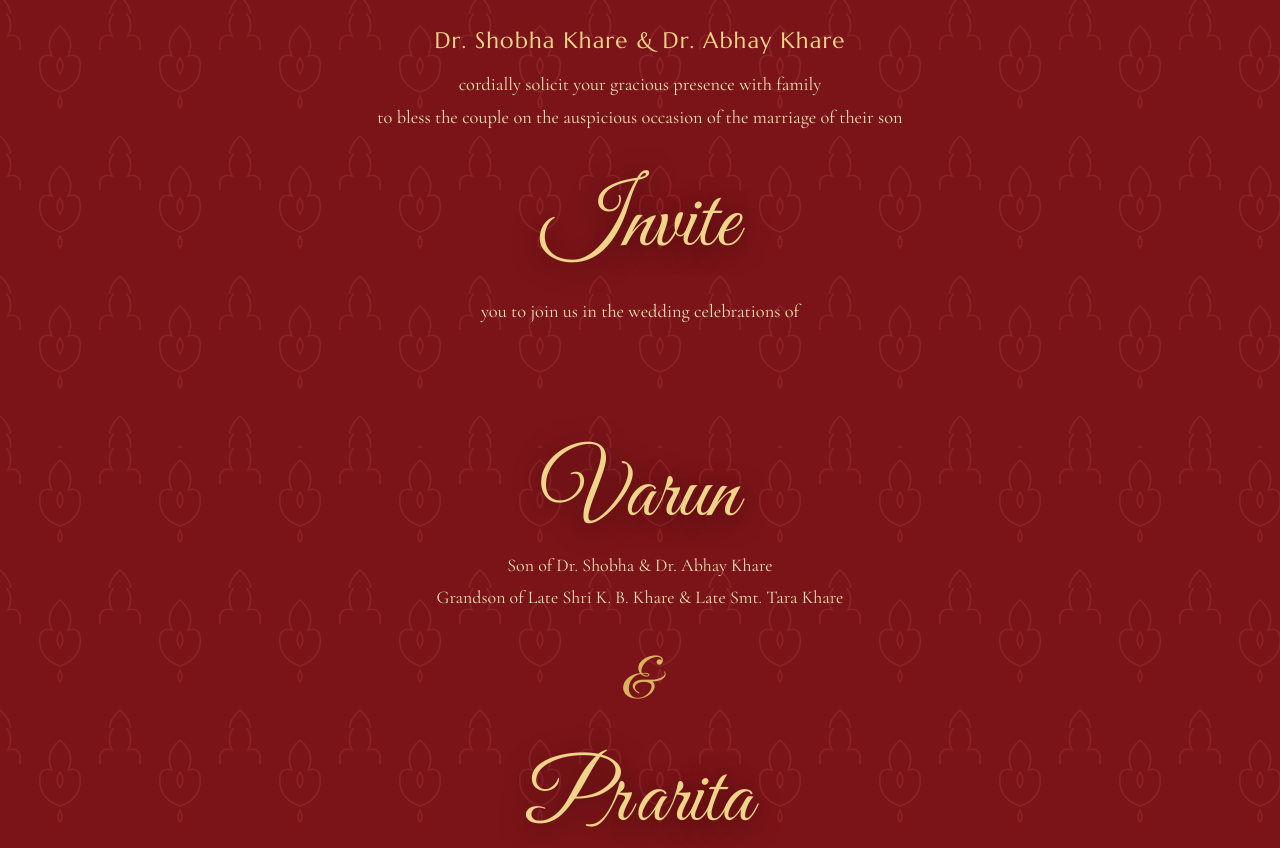
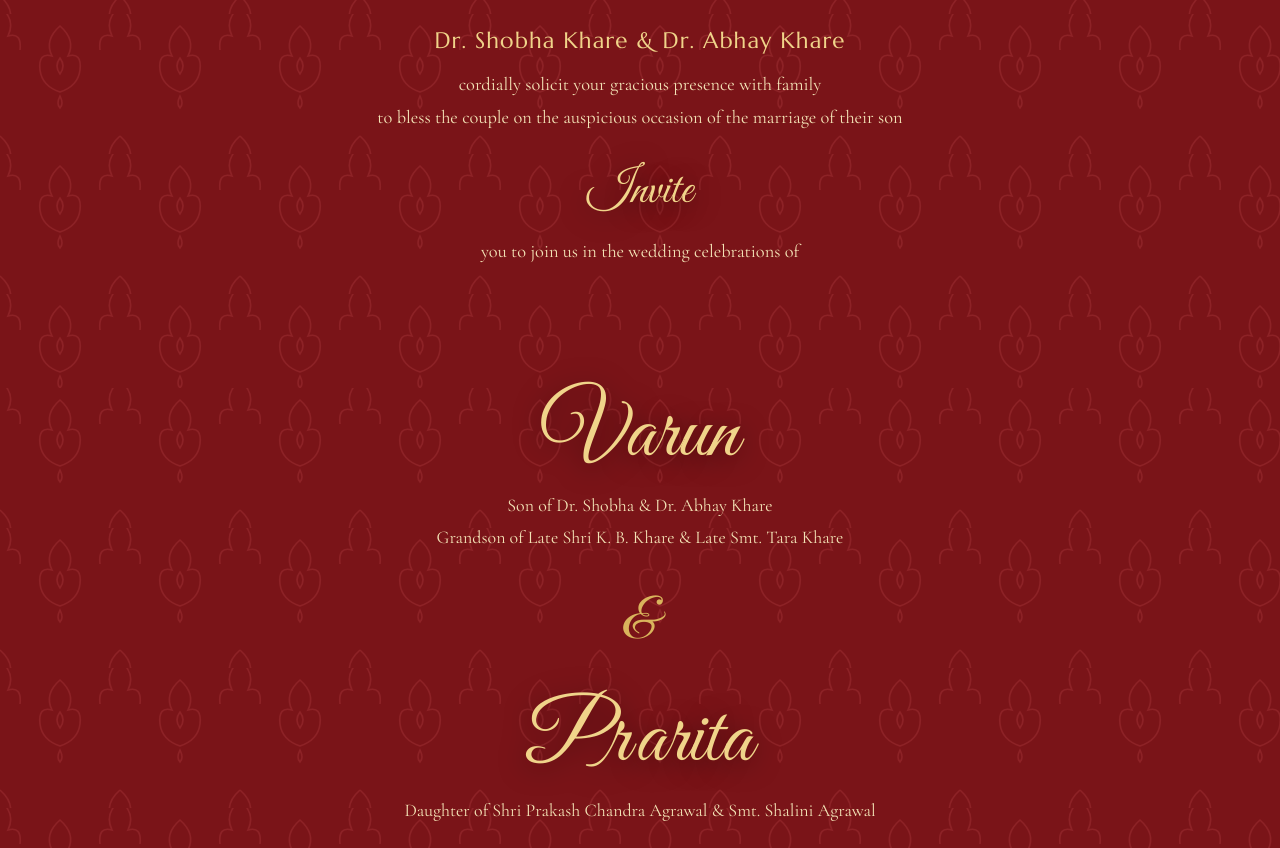
Before and after one commit to vkkhare/wedding_invitation, a React (Vite) app: page / in a window 1280 px wide. Shown: the part 1486-2334 px from the top of the page. Built offline with nearby package versions, Linux system fonts and the light colour scheme; no server answers.

Commit message:
Shrink the Invite word so the couple names carry the emphasis
Co-Authored-By: Claude Fable 5 <noreply@anthropic.com>
Claude-Session: https://claude.ai/code/session_01Laey7iPgSkAxcR1n1p2GxR

```diff
--- a/src/styles.css
+++ b/src/styles.css
@@ -260,7 +260,7 @@ sup { font-size: 0.55em; }
 .hosts-names { font-family: "Marcellus", serif; font-size: clamp(1.1rem, 4vw, 1.4rem); letter-spacing: 0.05em; color: var(--gold-bright); }
 .hosts-line { font-size: clamp(1rem, 3.4vw, 1.15rem); line-height: 1.8; margin-top: 14px; color: var(--gold-soft); }
 
-.invite-word { font-size: clamp(3.4rem, 14vw, 5.6rem); color: var(--gold-bright); margin: clamp(18px, 5vw, 34px) 0 10px; text-shadow: 0 4px 26px rgba(20, 2, 3, 0.5); }
+.invite-word { font-size: clamp(2rem, 7.5vw, 3rem); color: var(--gold-bright); margin: clamp(14px, 4vw, 26px) 0 8px; text-shadow: 0 4px 26px rgba(20, 2, 3, 0.5); }
 
 /* couple */
 .couple-name { font-family: "Great Vibes", cursive; font-weight: 400; font-size: clamp(3.4rem, 14vw, 5.4rem); color: var(--gold-bright); line-height: 1.1; text-shadow: 0 4px 26px rgba(20, 2, 3, 0.5); }
```
